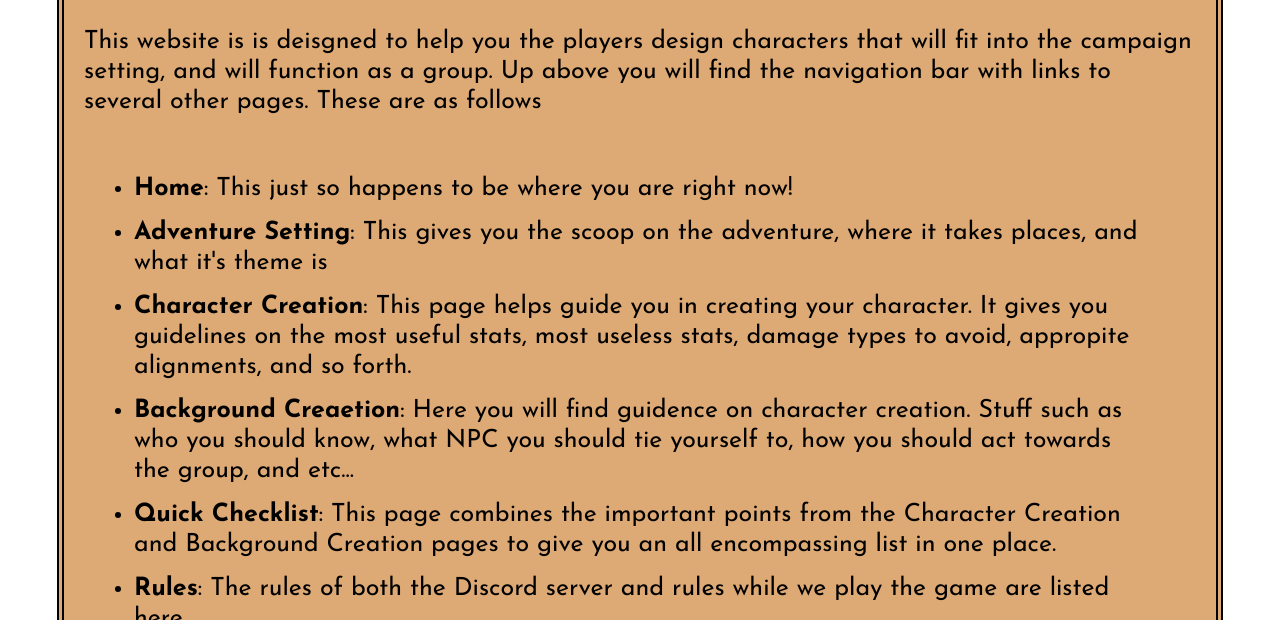
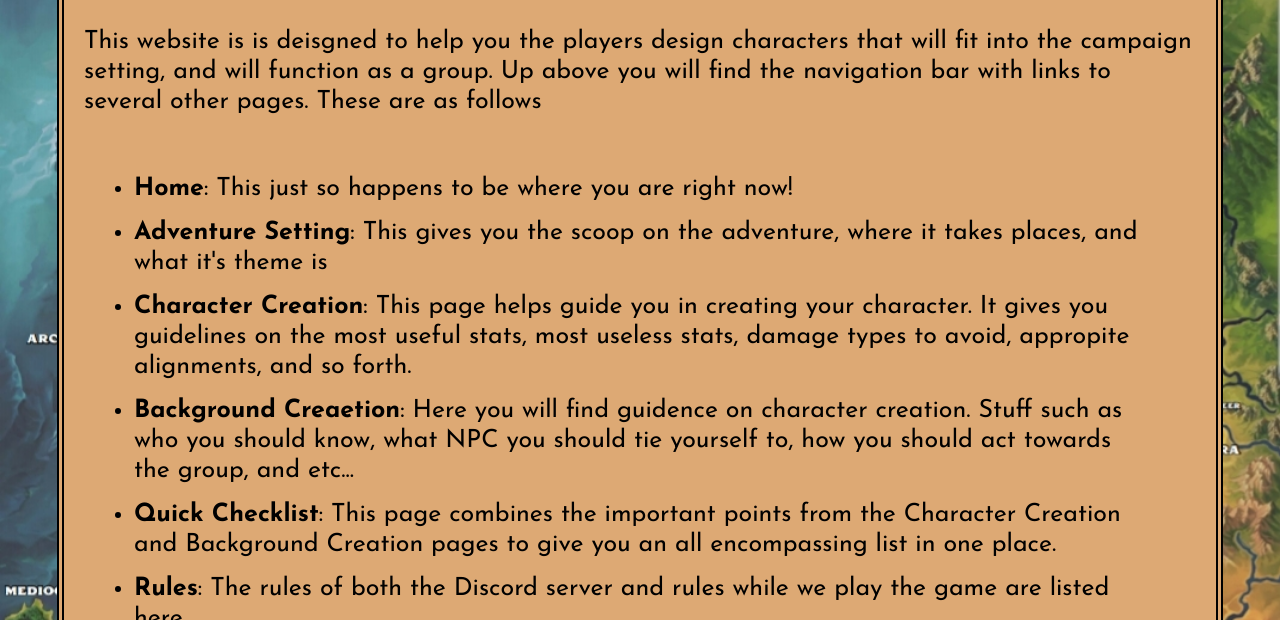
Before and after one commit to neonGliiitch/playersguide, a plain HTML site: page index.html in a window 1280 px wide. Shown: the part 180-800 px from the top of the page. Drawn offline with Linux system fonts and the light colour scheme; a web font is replaced by a local one.

Commit message:
Update Background CSS
Figured out that the ./ before images need to be ../ to target my parent file on github. Hopefully this works.

```diff
--- a/css/styles.css
+++ b/css/styles.css
@@ -4,7 +4,7 @@
 }
 
 body {
-  background-image: url(..images/galorian-map.jpg);
+  background-image: url(../images/galorian-map.jpg);
   background-repeat: no-repeat;
   background-size: 100%;
   background-position: center;
```
